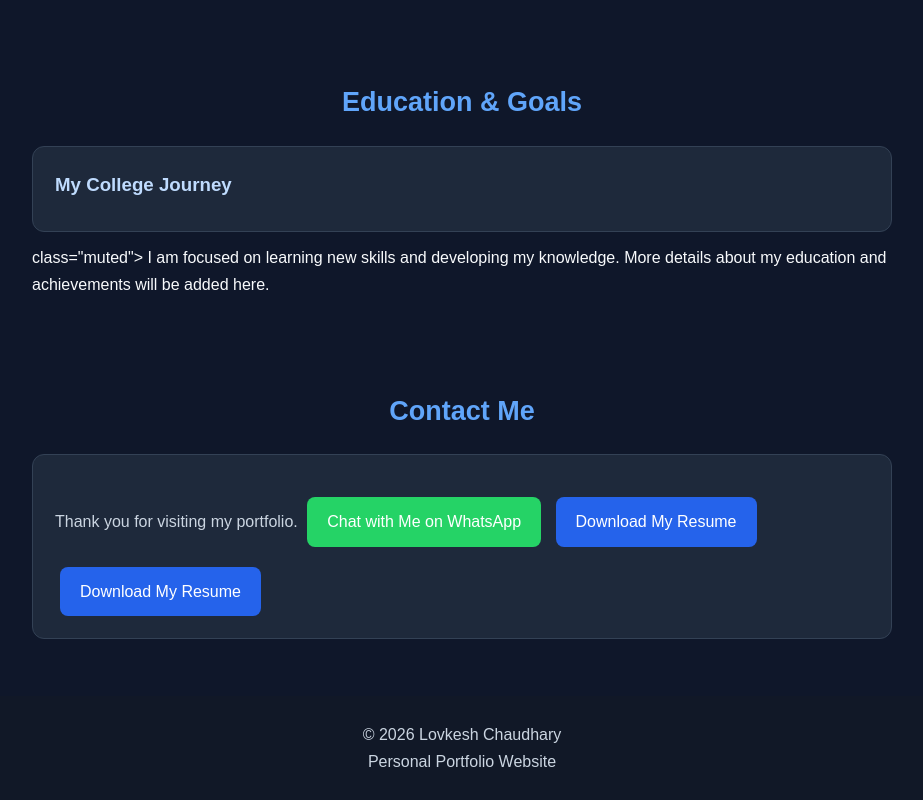
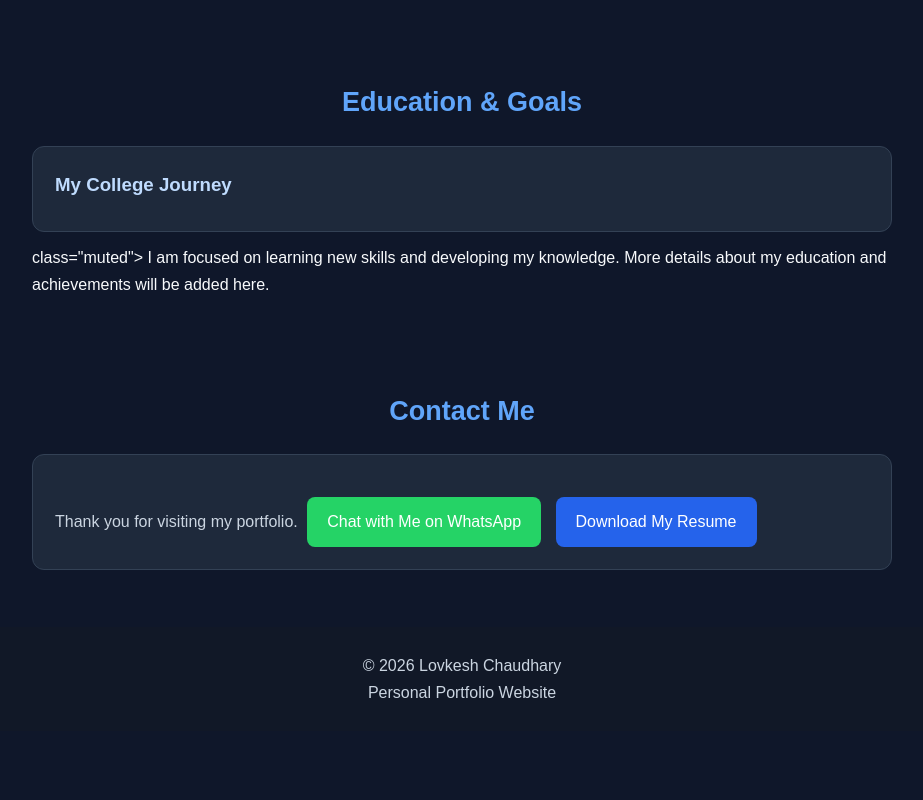
Before and after one commit to lovkushchaudhary2026-afk/My-portfolio-, a plain HTML site: page index.html in a window 1280 px wide. Shown: the part 1660-2460 px from the top of the page, without its empty margins (178-1101 px from the left). After the commit the page ends 2391 px from the top, so only its background shows below. Drawn offline with Linux system fonts and the light colour scheme.

Commit message:
Remove duplicate download link for resume
Removed duplicate resume download link.

```diff
--- a/index.html
+++ b/index.html
@@ -267,9 +267,7 @@
 <a href="./resume.pdf" class="btn" download>
   Download My Resume
 </a>
-<a href="./resume.pdf" class="btn" download>
-  Download My Resume
-</a>
+
 
 
       </p>
```
